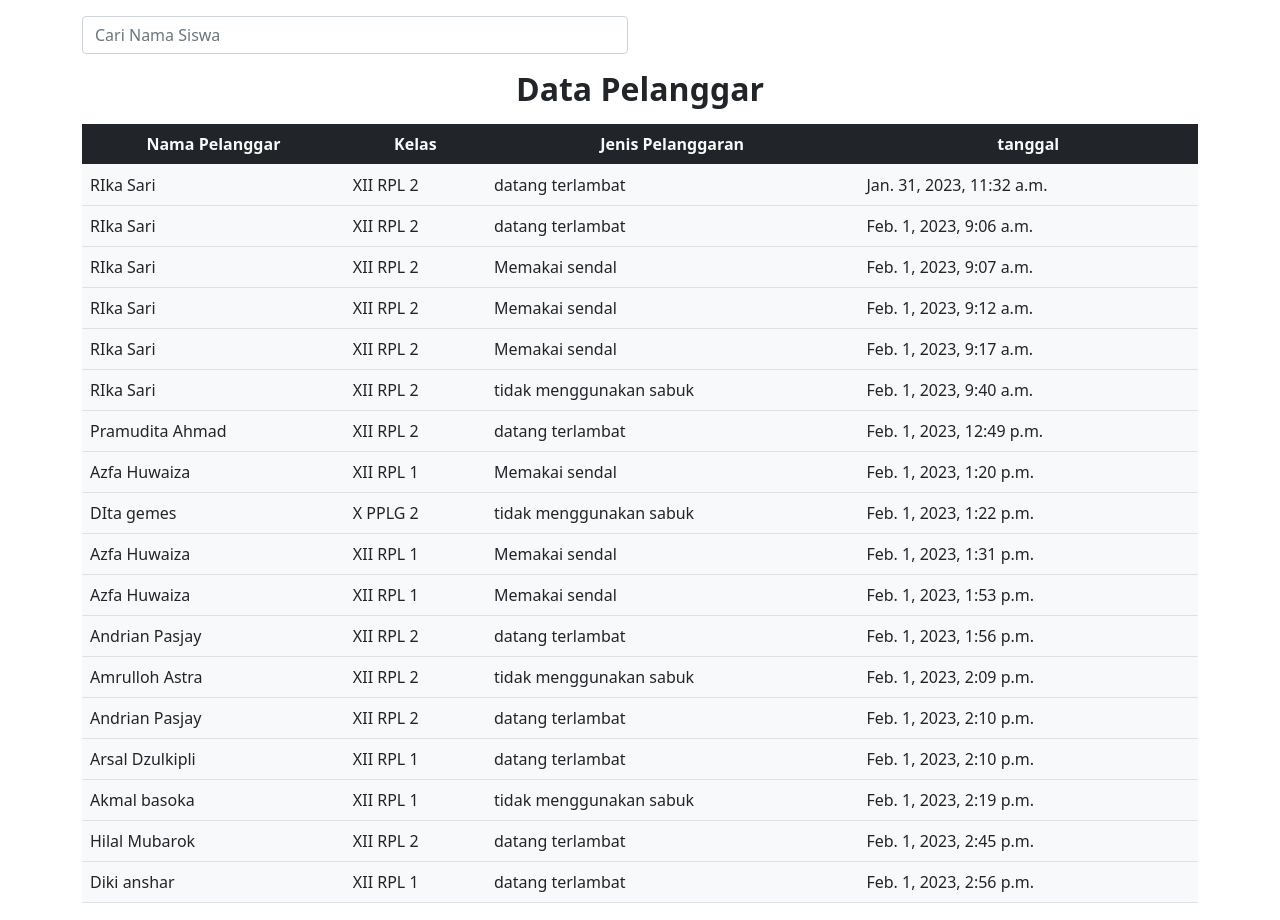
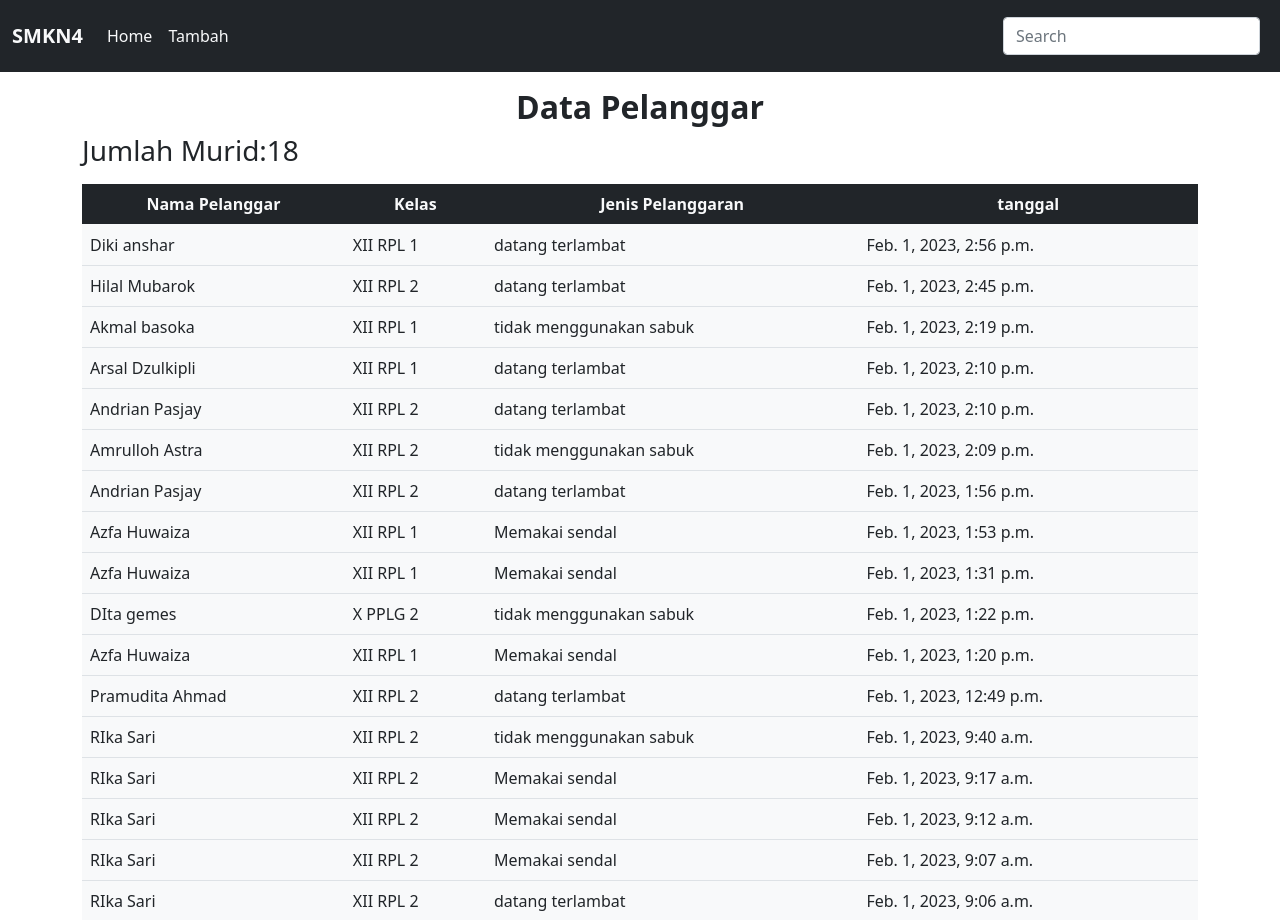
Before and after one commit to JouskaPram/pelanggaran-system, a Django app: page /pelanggar/ in a window 1280 px wide. Shown: the top 920 px of the page. Run offline with Django 4.2, Linux system fonts and the light colour scheme; data comes from the database, SQL or seed files in the repository; both versions use the stored data as it was after the commit.

Commit message:
add new fitur

```diff
--- a/pelanggaran/templates/langgar.html
+++ b/pelanggaran/templates/langgar.html
@@ -1,13 +1,37 @@
 {%extends 'base.html' %} {%block content%}
-<div class="row">
-    <div class="col-md-6">
-        <form  method="post">
-            {%csrf_token%}
-            <input type="text" name="cari" class="form-control mt-3" placeholder="Cari Nama Siswa">
-        </form>
+<!-- navbar start -->
+<nav class="navbar navbar-expand-lg navbar-light bg-dark py-3 text-light">
+  <div class="container-fluid">
+    <a class="navbar-brand text-light fw-bolder" href="#">SMKN4 </a>
+    <button class="navbar-toggler" type="button" data-bs-toggle="collapse" data-bs-target="#navbarSupportedContent" aria-controls="navbarSupportedContent" aria-expanded="false" aria-label="Toggle navigation">
+      <span class="navbar-toggler-icon"></span>
+    </button>
+    <div class="collapse navbar-collapse" id="navbarSupportedContent">
+      <ul class="navbar-nav me-auto mb-2 mb-lg-0 text-light">
+        <li class="nav-item">
+          <a class="nav-link active text-light" aria-current="page" href="#">Home</a>
+        </li>
+
+
+        <li class="nav-item">
+          <a class="nav-link active text-light" href="{%url 'tambah_pelanggar'%}" tabindex="-1" aria-disabled="true">Tambah</a>
+        </li>
+      </ul>
+      <form class="d-flex" method="post">
+        {%csrf_token%}
+        <input class="form-control me-2" name="cari" type="search" placeholder="Search" aria-label="Search">
+
+      </form>
     </div>
-</div>
+  </div>
+</nav>
+<!-- navbar end -->
+<div class="container">
+
+
 <h2 class="text-center fw-bolder text-dark mt-3 " >Data Pelanggar</h2>
+
+<h3 class="text-dark ">Jumlah Murid:{{total}}</h3>
 <table class="table mt-3">
   <thead class="bg-dark py-2 text-light fw-bold text-center">
     <tr>
@@ -26,4 +50,5 @@
     </tr {%endfor%}>
   </tbody>
 </table>
+</div>
 {%endblock%}
--- a/pelanggaran/templates/tambahsiswa.html
+++ b/pelanggaran/templates/tambahsiswa.html
@@ -1,6 +1,6 @@
 {%extends 'base.html' %} {%block content%}
 <form method="post">
-  {{form.as_p}}
+  {%csrf_token%} {{form.as_p}}
   <button type="submit">Tambah</button>
 </form>
 {%endblock%}
--- a/pelanggaran/views.py
+++ b/pelanggaran/views.py
@@ -35,7 +35,7 @@ def tambah_pelanggar(req):
         konteks = {
             'form':form,
         }
-        return render(req,'pelanggar.html',konteks)
+        return redirect("/pelanggar")
     else:
         form = FormPelanggar()
         konteks ={
@@ -51,17 +51,22 @@ def siswa(req):
     return render(req,'siswa.html',konteks)
 
 def pelanggaran(req):
+
     if req.POST:
         keyword = req.POST['cari']
-        langgar = pelanggar.objects.filter(siswa__nama_siswa__contains=keyword)
+        langgar = pelanggar.objects.filter(siswa__nama_siswa__contains=keyword).order_by('-id')
+        total = langgar.count()
         konteks = {
             'langgar':langgar,
+            'total':total,
         }
         return render(req,'langgar.html',konteks)
     else:
 
-        langgar = pelanggar.objects.all()
+        langgar = pelanggar.objects.all().order_by('-id')
+        total = langgar.count()
         konteks = {
-            'langgar' : langgar
+            'langgar' : langgar,
+            'total' : total,
     }
     return render(req,'langgar.html',konteks)
--- a/templates/base.html
+++ b/templates/base.html
@@ -13,7 +13,7 @@
     />
   </head>
   <body>
-    <div class="container">{%block content%} {%endblock%}</div>
+    {%block content%} {%endblock%}
     <script
       src="https://cdn.jsdelivr.net/npm/bootstrap@5.0.2/dist/js/bootstrap.bundle.min.js"
       integrity="sha384-MrcW6ZMFYlzcLA8Nl+NtUVF0sA7MsXsP1UyJoMp4YLEuNSfAP+JcXn/tWtIaxVXM"
```
Also changed, not shown: db.sqlite3.
